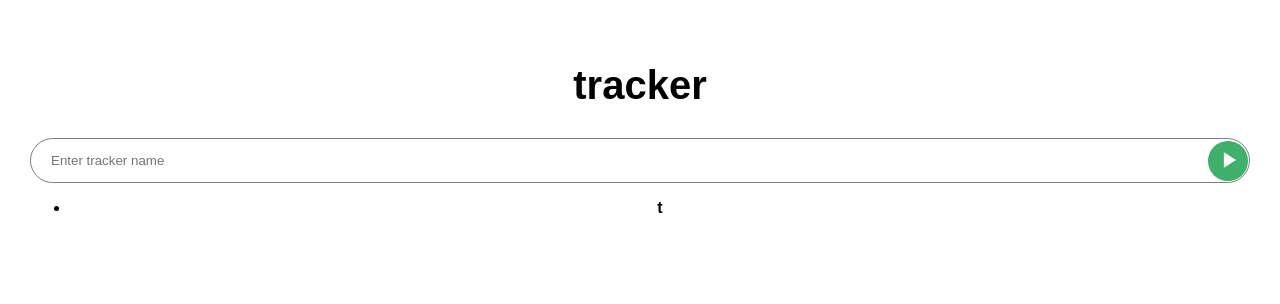
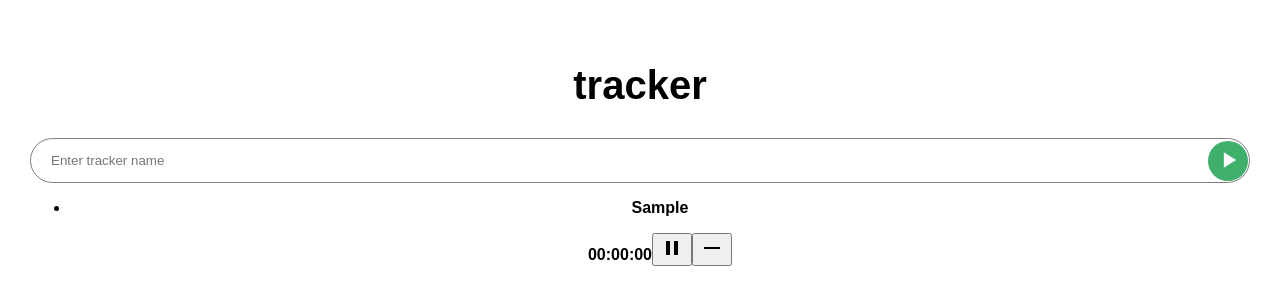
Before and after one commit to AlinaMatuschak/tracker, a React (Create React App) app: page / in a window 1280 px wide. Both pictures are taken after typing "Sample" into the empty fields and a click on the button 1228 px from the left and 160 px from the top of the page. Shown: the top 304 px of the page. Built offline with nearby package versions, Linux system fonts and the light colour scheme.

Commit message:
add trackers list

```diff
--- /dev/null
+++ b/src/components/Tracker/Tracker.jsx
@@ -0,0 +1,53 @@
+import React, { useCallback, useState } from 'react';
+import './Tracker.scss';
+
+export const Tracker = ({ tracker }) => {
+  const [isTrackerOn, setIsTrackerOn] = useState(true);
+
+  const trackerPlayToggel = useCallback(() => {
+    setIsTrackerOn(curIsTrackerOn => !curIsTrackerOn);
+  }, [setIsTrackerOn]);
+
+  return (
+    <div>
+      <p>{tracker.name}</p>
+      <div>
+        <span>{tracker.time}</span>
+
+        <button
+          type="button"
+          onClick={trackerPlayToggel}
+        >
+          <svg
+            xmlns="http://www.w3.org/2000/svg"
+            height="24"
+            viewBox="0 0 24 24"
+            width="24"
+          >
+            <path d="M0 0h24v24H0z" fill="none" />
+            {isTrackerOn
+              ? <path d="M6 19h4V5H6v14zm8-14v14h4V5h-4z" />
+              : <path d="M8 5v14l11-7z" />}
+          </svg>
+        </button>
+
+        <button
+          type="button"
+        >
+          <svg
+            xmlns="http://www.w3.org/2000/svg"
+            enableBackground="new 0 0 24 24"
+            height="24"
+            viewBox="0 0 24 24"
+            width="24"
+          >
+            <g>
+              <rect fill="none" fillRule="evenodd" height="24" width="24" />
+              <rect fillRule="evenodd" height="2" width="16" x="4" y="11" />
+            </g>
+          </svg>
+        </button>
+      </div>
+    </div>
+  );
+};
--- /dev/null
+++ b/src/components/Tracker/index.jsx
@@ -0,0 +1 @@
+export * from './Tracker';
--- a/src/components/TrackerList/TrackerList.jsx
+++ b/src/components/TrackerList/TrackerList.jsx
@@ -1,8 +1,13 @@
 import React from 'react';
+import { Tracker } from '../Tracker';
 import './TrackerList.scss';
 
-export const TrackerList = () => (
+export const TrackerList = ({ trackers }) => (
   <ul>
-    <li>t</li>
+    {trackers.map(tracker => (
+      <li key={tracker.id}>
+        <Tracker tracker={tracker} />
+      </li>
+    ))}
   </ul>
 );
```
Also changed, not shown: src/components/Tracker/Tracker.scss (added).
